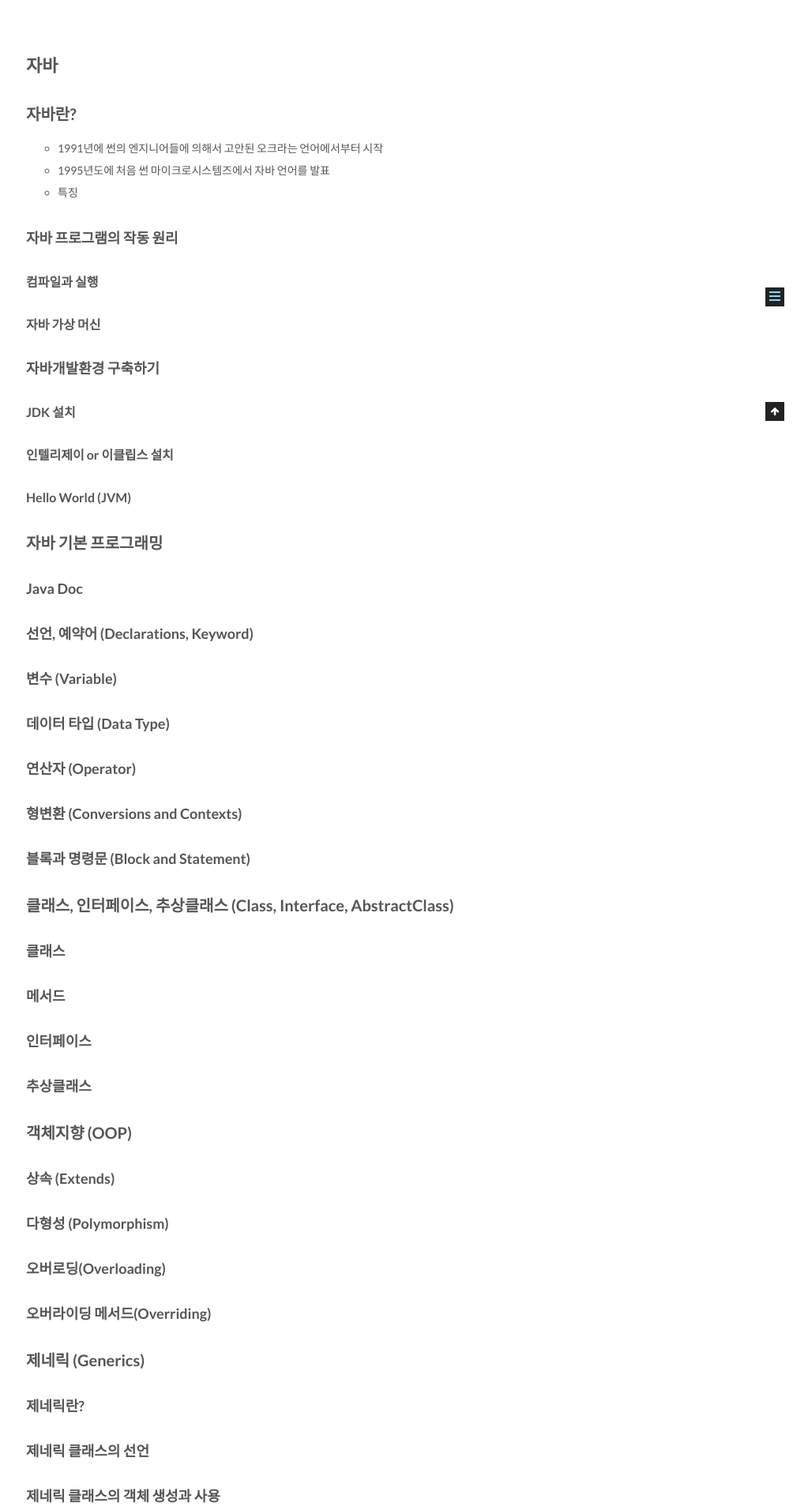
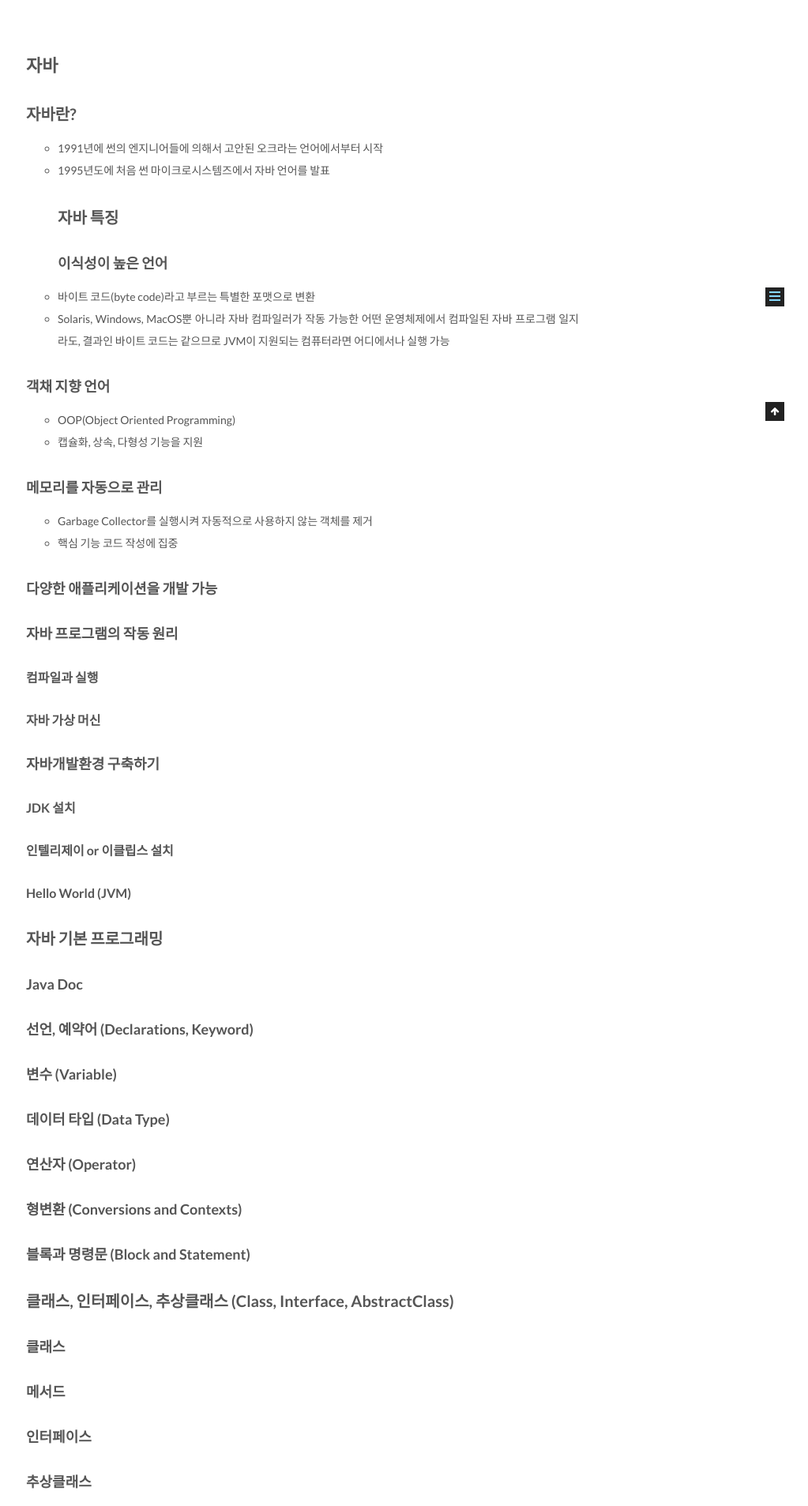
Before and after one commit to csj4032/csj4032.github.io, a Jekyll site: the page built from _posts/2019-03-20-자바_초급편.md, in a window 1280 px wide. Shown: the part 467-2374 px from the top of the page at 79% size, without its empty margins (257-1280 px from the left). Built offline with Jekyll 4.4.1, drawn with Linux system fonts in a browser that asks for light colours; comment, search, counter and statistics services are not loaded.

Commit message:
자바 초급편

```diff
--- a/_posts/2019-03-20-자바_초급편.md
+++ b/_posts/2019-03-20-자바_초급편.md
@@ -13,7 +13,20 @@ comments: true
 ## 자바란?
 * 1991년에 썬의 엔지니어들에 의해서 고안된 오크라는 언어에서부터 시작
 * 1995년도에 처음 썬 마이크로시스템즈에서 자바 언어를 발표
-* 특징
+## 자바 특징
+### 이식성이 높은 언어
+* 바이트 코드(byte code)라고 부르는 특별한 포맷으로 변환
+* Solaris, Windows, MacOS뿐 아니라 자바 컴파일러가 작동 가능한 어떤 운영체제에서 컴파일된 자바 프로그램 일지라도, 결과인 바이트 코드는 같으므로 JVM이 지원되는 컴퓨터라면 어디에서나 실행 가능
+
+### 객채 지향 언어
+* OOP(Object Oriented Programming)
+* 캡슐화, 상속, 다형성 기능을 지원
+
+### 메모리를 자동으로 관리
+* Garbage Collector를 실행시켜 자동적으로 사용하지 않는 객체를 제거
+* 핵심 기능 코드 작성에 집중
+
+### 다양한 애플리케이션을 개발 가능
 
 ### 자바 프로그램의 작동 원리
 #### 컴파일과 실행
```
